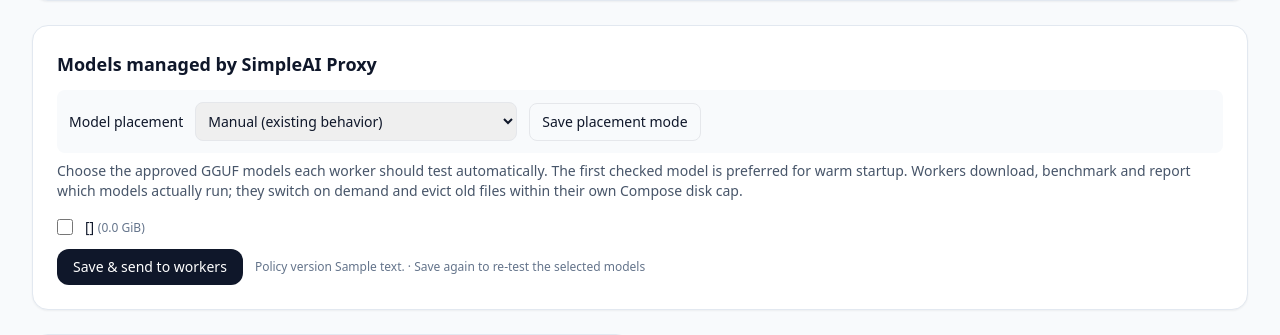
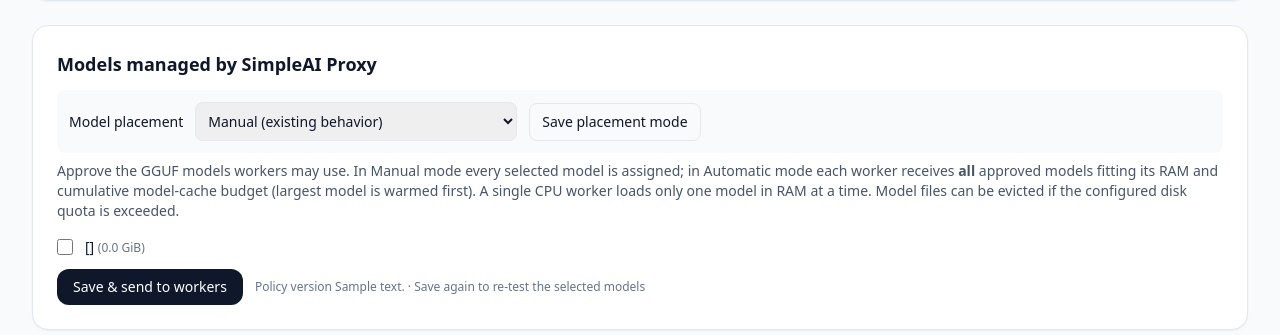
Before and after one commit to LukaCek/simple-AIproxy, a Python web app: template templates/compute_nodes.html in a window 1280 px wide. Shown: the part 321-656 px from the top of the page. Run offline with Jinja, Linux system fonts and the light colour scheme; the template is opened without the code that fills it: most values are stand-ins (such as "Sample title", 1, 10 or a date in 2020); some libraries are stand-ins or nearby versions.

Commit message:
test/docs(compute): retain 0.8B alongside 2B and 4B when all fit the worker

```diff
--- a/templates/compute_nodes.html
+++ b/templates/compute_nodes.html
@@ -25,7 +25,7 @@
       </select>
       <button type="button" id="save-placement" class="rounded-lg border px-3 py-2">Save placement mode</button>
     </div>
-    <p class="mt-2 text-sm text-slate-600">Choose the approved GGUF models each worker should test automatically. The first checked model is preferred for warm startup. Workers download, benchmark and report which models actually run; they switch on demand and evict old files within their own Compose disk cap.</p>
+    <p class="mt-2 text-sm text-slate-600">Approve the GGUF models workers may use. In Manual mode every selected model is assigned; in Automatic mode each worker receives <strong>all</strong> approved models fitting its RAM and cumulative model-cache budget (largest model is warmed first). A single CPU worker loads only one model in RAM at a time. Model files can be evicted if the configured disk quota is exceeded.</p>
     <form id="model-policy" class="mt-4 space-y-3">
       {% for mid, info in catalog.items() %}
       <label class="flex items-center gap-3 text-sm">
```
